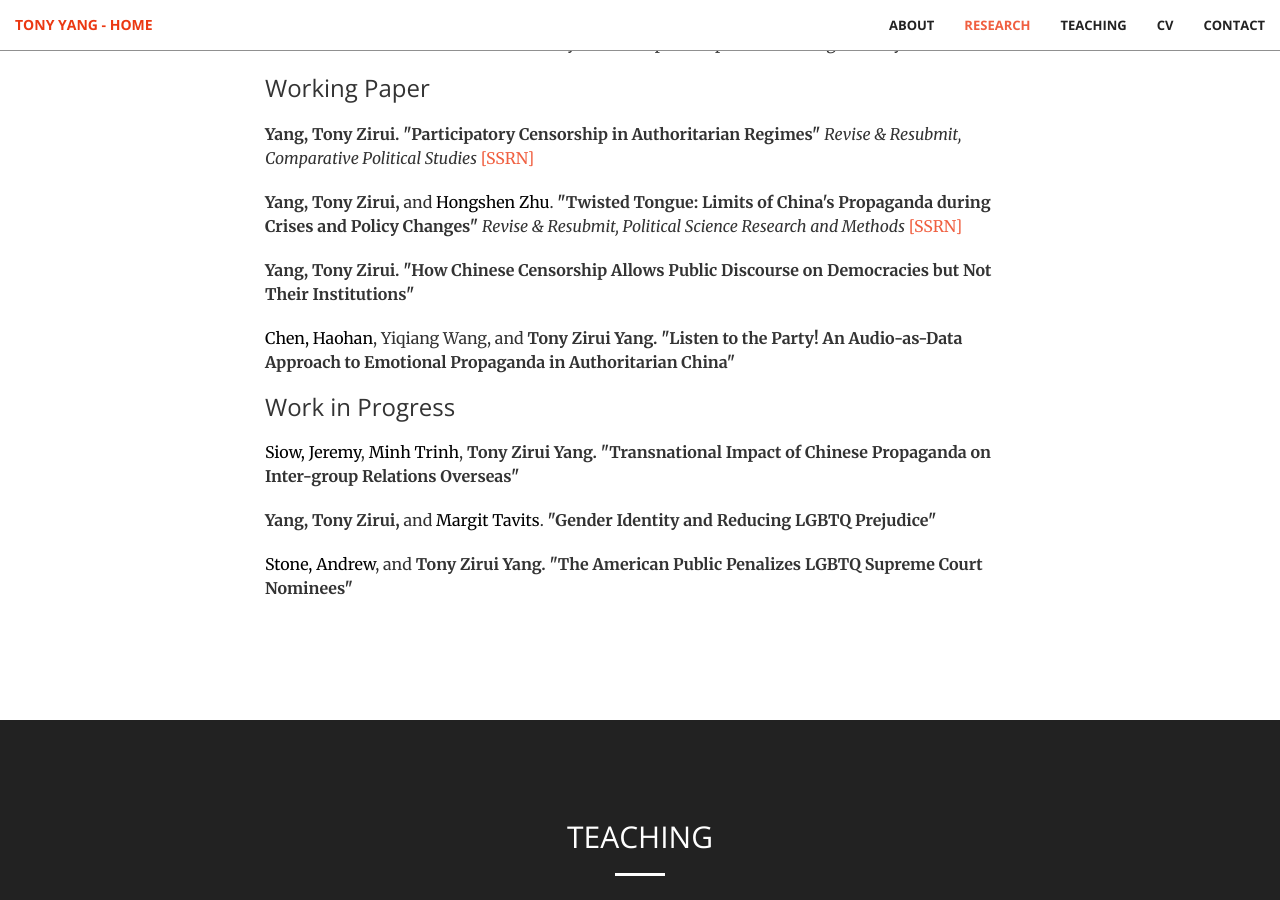
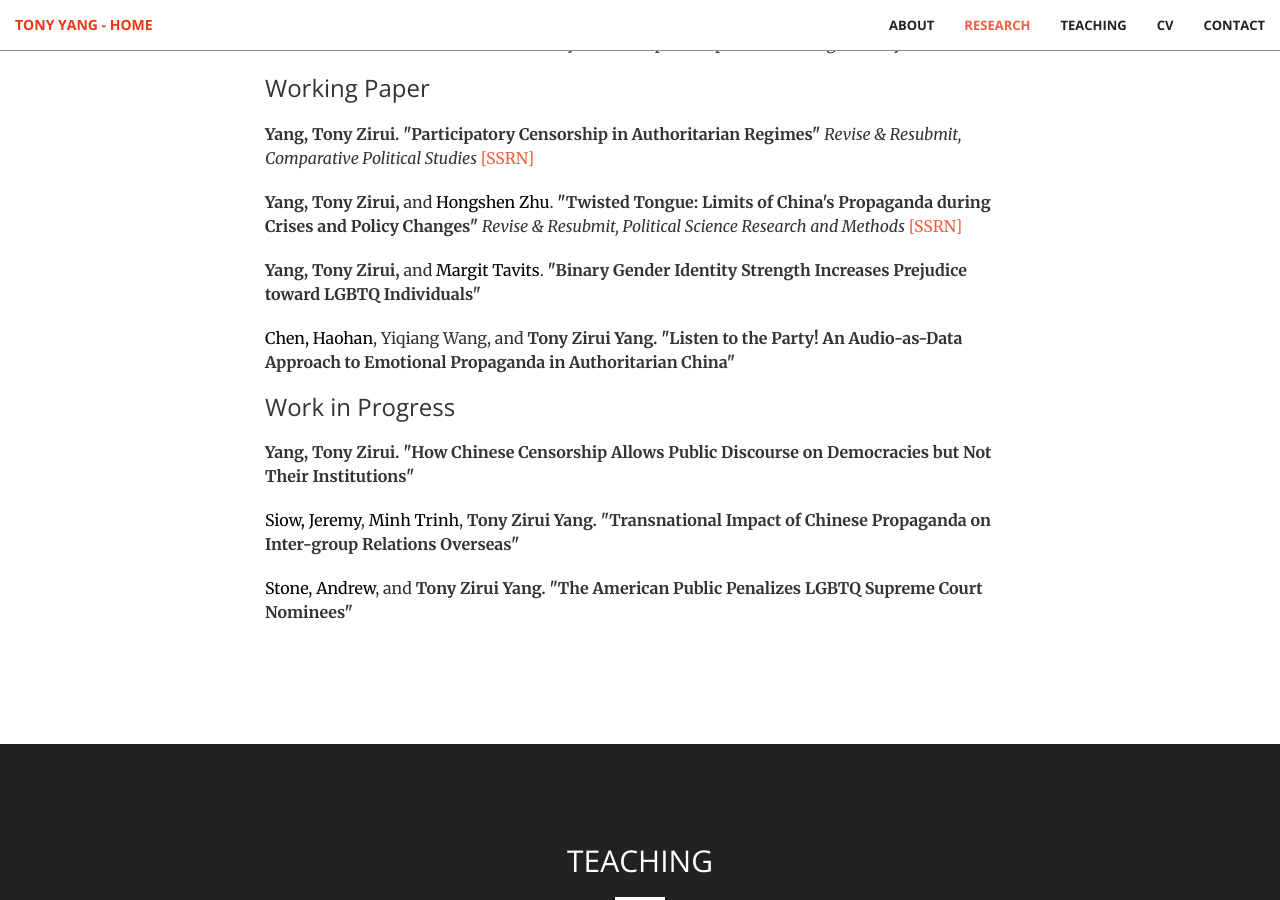
Before and after one commit to tonyhsfz/website, a Jekyll site: the page built from index.html, in a window 1280 px wide and 900 px high, scrolled down 2823 px. Built offline with Jekyll 4.4.1, drawn with Linux system fonts in a browser that asks for light colours.

Commit message:
Update publication.html

```diff
--- a/_includes/publication.html
+++ b/_includes/publication.html
@@ -43,14 +43,14 @@ Censorship in authoritarian regimes has traditionally been understood as a repre
  <a href="https://papers.ssrn.com/sol3/papers.cfm?abstract_id=4167554">[SSRN]</a> </p>
                 <p><b> Yang, Tony Zirui,</b> and <a href="https://hongshenzhu.org/" style="color: black;">Hongshen Zhu</a>. <b>"Twisted Tongue: Limits of China's Propaganda during Crises and Policy Changes" </b> <i>Revise & Resubmit, Political Science Research and Methods</i>
                 <a href="https://papers.ssrn.com/sol3/papers.cfm?abstract_id=4589500">[SSRN]</a> </p>
-                <p><b> Yang, Tony Zirui. "How Chinese Censorship Allows Public Discourse on Democracies but Not Their Institutions"  </b></p>
+                <p><b>  Yang, Tony Zirui,</b> and <a href="https://sites.wustl.edu/mtavits/" style="color: black;">Margit Tavits</a>. <b>"Binary Gender Identity Strength Increases Prejudice toward LGBTQ Individuals" </b></p>
                 <p> <a href="https://haohanchen.github.io/" style="color: black;">Chen, Haohan</a>, Yiqiang Wang, and <b> Tony Zirui Yang. "Listen to the Party! An Audio-as-Data Approach to Emotional Propaganda in Authoritarian China" </b></p>
   <p></p>
                      <p></p>
                     <h3 class="section-heading">Work in Progress</h3>
                     <p></p>
+                    <p><b> Yang, Tony Zirui. "How Chinese Censorship Allows Public Discourse on Democracies but Not Their Institutions"  </b></p>
                     <p>  <a href="https://sites.google.com/view/jeremysiow" style="color: black;">Siow, Jeremy</a>, <a href="https://www.mdtrinh.com/" style="color: black;">Minh Trinh</a>, <b> Tony Zirui Yang. "Transnational Impact of Chinese Propaganda on Inter-group Relations Overseas" </b></p>
-                    <p><b>  Yang, Tony Zirui,</b> and <a href="https://sites.wustl.edu/mtavits/" style="color: black;">Margit Tavits</a>. <b>"Gender Identity and Reducing LGBTQ Prejudice" </b></p>
                     <p>  <a href="https://www.andrewrstone.com/" style="color: black;">Stone, Andrew</a>, and <b> Tony Zirui Yang. "The American Public Penalizes LGBTQ Supreme Court Nominees"</b></p>
                 </div>
         </div>
```
